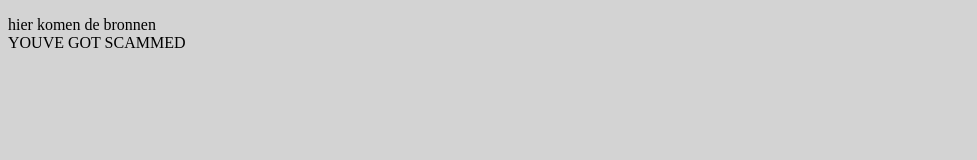
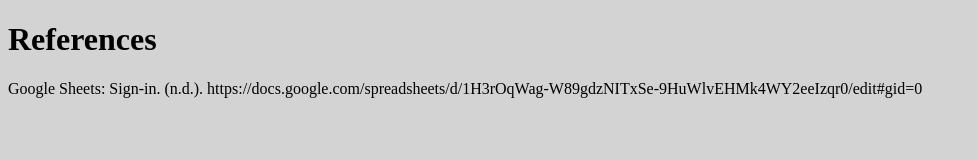
Before and after one commit to Senna121123/RTT-Project, a plain HTML site: page index.html in a window 1280 px wide. Shown: the whole page, without its empty margins (0-977 px from the left). Drawn offline with Linux system fonts and the light colour scheme.

Commit message:
Update index.html

```diff
--- a/index.html
+++ b/index.html
@@ -5,9 +5,8 @@
     </style>
 </head>
 <body>
+    <h1>References</h1>
     <p>
-        hier komen de bronnen
-        <br>
-        YOUVE GOT SCAMMED
+        Google Sheets: Sign-in. (n.d.). https://docs.google.com/spreadsheets/d/1H3rOqWag-W89gdzNITxSe-9HuWlvEHMk4WY2eeIzqr0/edit#gid=0
     </p>
 </body>
```
